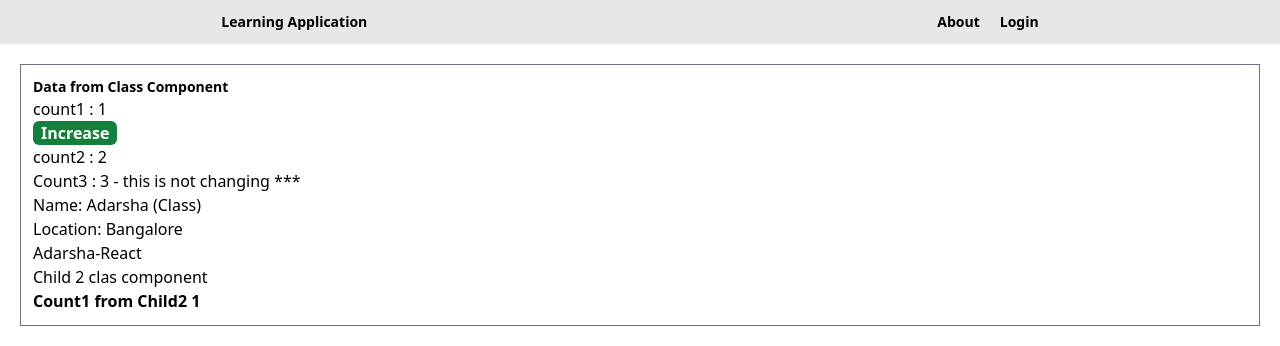
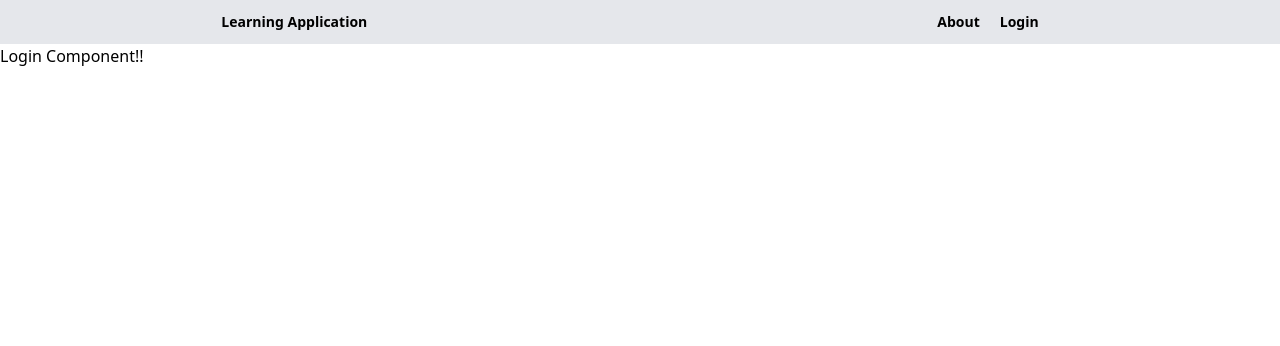
Before and after one commit to Adarsha-React/ReactTestProject, a React (Create React App) app: page /login in a window 1280 px wide. Shown: the top 346 px of the page. Built offline with nearby package versions, Linux system fonts and the light colour scheme.

Commit message:
test application - class component

```diff
--- a/package.json
+++ b/package.json
@@ -8,6 +8,7 @@
     "@testing-library/user-event": "^13.5.0",
     "react": "^18.2.0",
     "react-dom": "^18.2.0",
+    "react-router-dom": "^6.16.0",
     "react-scripts": "5.0.1",
     "web-vitals": "^2.1.4"
   },
--- a/public/index.html
+++ b/public/index.html
@@ -1,12 +1,11 @@
 <!DOCTYPE html>
 <html lang="en">
   <head>
-    <meta charset="utf-8" />
-    <meta name="viewport" content="width=device-width, initial-scale=1" />
-    <title>React App</title>
+    <meta charset="UTF-8" />
+    <meta name="viewport" content="width=device-width, initial-scale=1.0" />
+    <title>Document</title>
   </head>
   <body>
-    <noscript>You need to enable JavaScript to run this app.</noscript>
     <div id="root"></div>
   </body>
 </html>
--- a/src/components/About.js
+++ b/src/components/About.js
@@ -1,5 +1,4 @@
 import React from "react";
-import User from "./User";
 import UserClass from "./UserClass";
 import UserClass2 from "./UserClass2";
 
@@ -17,9 +16,8 @@ class About extends React.Component {
     console.log("Parent Render");
     return (
       <div>
-        {/* <User name={"Adarsha (Function)"} /> */}
-        <UserClass name={"Adarsha (Class)"} location={"Bangalore"} />
-        {/* <UserClass2 /> */}
+        <UserClass name={"Child-1"} location={"Bangalore"} />
+        <UserClass2 />
       </div>
     );
   }
--- /dev/null
+++ b/src/components/DemoUseMemo.js
@@ -0,0 +1,46 @@
+import { useMemo, useState } from "react";
+
+const DemoUseMemo = () => {
+  const [fieldA, setFieldA] = useState("");
+  const [fieldB, setFieldB] = useState("");
+
+  const heavyCalculation = useMemo(() => {
+    let sum = 0;
+    for (let i = 0; i < 1000000000; i++) {
+      sum += i;
+    }
+    console.log("Heavy Calculation!!");
+    return sum;
+  }, [fieldA]);
+
+  return (
+    <div>
+      <h1>useMemo hook example</h1>
+      <label>Field A</label>
+      <input
+        className="border  border-gray-500 outline-none ml-10"
+        type="text"
+        onChange={(e) => setFieldA(e.target.value)}
+        value={fieldA}
+      />
+      <span>
+        When you update this text field, it takes time to print info in log
+      </span>
+      <br /> <br />
+      <label>Field B</label>
+      <input
+        className="border border-gray-500 outline-none ml-10"
+        type="text"
+        onChange={(e) => setFieldB(e.target.value)}
+        value={fieldB}
+      />
+      <span>
+        heavy calculation will not be printed when you update this field
+      </span>
+      <br />
+      <h1>Result : {heavyCalculation}</h1>
+    </div>
+  );
+};
+
+export default DemoUseMemo;
--- a/src/components/Header.js
+++ b/src/components/Header.js
@@ -1,3 +1,5 @@
+import { Link } from "react-router-dom";
+
 const Title = () => {
   return (
     <div>
@@ -12,8 +14,12 @@ const Header = () => {
       <div className="w-2/3 flex justify-between mx-auto">
         <Title />
         <div className="flex list-none">
-          <li className="pr-5 font-semibold text-sm cursor-pointer">About</li>
-          <li className="pr-5 font-semibold text-sm cursor-pointer">Login</li>
+          <li className="pr-5 font-semibold text-sm cursor-pointer">
+            <Link to={"/about"}>About </Link>
+          </li>
+          <li className="pr-5 font-semibold text-sm cursor-pointer">
+            <Link to={"/login"}>Login</Link>{" "}
+          </li>
         </div>
       </div>
     </div>
--- /dev/null
+++ b/src/components/Login.js
@@ -0,0 +1,9 @@
+const Login = () => {
+  return (
+    <div>
+      <h1>Login Component!!</h1>
+    </div>
+  );
+};
+
+export default Login;
--- a/src/components/UserClass.js
+++ b/src/components/UserClass.js
@@ -1,54 +1,28 @@
 import React from "react";
-import UserClass2 from "./UserClass2";
+import UserClassChild from "./UserClassChild";
 
 class UserClass extends React.Component {
   constructor(props) {
-    console.log("Child Constructor");
     super(props);
-    // console.log(props);
+
+    console.log(props.name + " - Constructor");
 
     this.state = {
       count1: 1,
-      count2: 2,
-      count3: 3,
     };
   }
 
   componentDidMount() {
-    console.log("Child Component Did Mount");
+    console.log(this.props.name + " - Child Component Did Mount");
   }
 
   render() {
-    console.log("Child Render");
-    const { name, location } = this.props;
-    const { count1 } = this.state;
-
-    // console.log(this.state);
+    const { name } = this.props;
+    console.log(name + " - Render");
     return (
       <div className="border border-gray-500 m-5 p-3">
-        <h1 className="font-bold text-sm">Data from Class Component</h1>
-        <h1> count1 : {count1}</h1>
-        <button
-          className="bg-green-700 rounded-md px-2 text-white font-semibold"
-          onClick={() => {
-            //this is how you need to update the state variable in class components
-            this.setState({
-              count1: count1 + 1,
-              count2: this.state.count2 + 2,
-            });
-          }}
-        >
-          Increase
-        </button>
-        <h1> count2 : {this.state.count2}</h1>
-
-        {/* It is updating only the portion of the state object, no update in count3 varibale */}
-        <h1>Count3 : {this.state.count3} - this is not changing ***</h1>
-        <h1>Name: {name}</h1>
-        <h1>Location: {location}</h1>
-        <h1>Adarsha-React</h1>
-
-        <UserClass2 count1={count1} />
+        <h1>{this.props.name}</h1>
+        <UserClassChild name={this.props.name} />
       </div>
     );
   }
--- a/src/components/UserClass2.js
+++ b/src/components/UserClass2.js
@@ -1,22 +1,20 @@
 import React from "react";
+
 class UserClass2 extends React.Component {
   constructor(props) {
-    console.log("Child 2 constructor");
     super(props);
+    console.log("Child-2 - Constructor");
   }
 
   componentDidMount() {
-    console.log("Child2 component did mount");
+    console.log("Child-2 - componentDidMount");
   }
 
   render() {
-    const { count1 } = this.props;
-
-    console.log("Child2 render");
+    console.log("Child-2 - render");
     return (
       <div>
-        <h1>Child 2 clas component</h1>
-        <h1 className="font-bold"> Count1 from Child2 {count1}</h1>
+        <h1>User class2</h1>
       </div>
     );
   }
--- /dev/null
+++ b/src/components/UserClassChild.js
@@ -0,0 +1,23 @@
+import React from "react";
+
+class UserClassChild extends React.Component {
+  constructor(props) {
+    super(props);
+    console.log(props.name + " - inside Constructor");
+  }
+
+  componentDidMount() {
+    console.log(this.props.name + " - inside Component Did Mount");
+  }
+
+  render() {
+    console.log(this.props.name + " - inside render");
+    return (
+      <div>
+        <h1>{this.props.name + " - inside render"}</h1>
+      </div>
+    );
+  }
+}
+
+export default UserClassChild;
--- a/src/hooks/useFetch.js
+++ /dev/null
@@ -1,21 +0,0 @@
-import { useEffect, useState } from "react";
-
-const useFetch = (API_LINK) => {
-  const [data, setData] = useState(null);
-  const [loading, setLoading] = useState(true);
-
-  useEffect(() => {
-    fetchData(API_LINK);
-  }, [API_LINK]);
-
-  const fetchData = async (API_LINK) => {
-    const data = await fetch(API_LINK);
-    const json = await data.json();
-    setData(json);
-    setLoading(false);
-  };
-
-  return { data, loading };
-};
-
-export default useFetch;
--- a/src/index.js
+++ b/src/index.js
@@ -1,17 +1,37 @@
 import React from "react";
 import ReactDOM from "react-dom/client";
 import "./index.css";
+import Header from "./components/Header";
+import DemoUseMemo from "./components/DemoUseMemo";
+import { Outlet, RouterProvider, createBrowserRouter } from "react-router-dom";
 import About from "./components/About";
-import Header from "./components/Header";
+import Login from "./components/Login";
 
 const AppLayout = () => {
   return (
     <div className="">
       <Header />
-      <About />
+      <Outlet />
     </div>
   );
 };
 
+const appRouter = createBrowserRouter([
+  {
+    path: "/",
+    element: <AppLayout />,
+    children: [
+      {
+        path: "/about",
+        element: <About />,
+      },
+      {
+        path: "/login",
+        element: <Login />,
+      },
+    ],
+  },
+]);
+
 const root = ReactDOM.createRoot(document.getElementById("root"));
-root.render(<AppLayout />);
+root.render(<RouterProvider router={appRouter} />);
```
Also changed, not shown: 2 other files (tests, documents, lock files or other folders).
